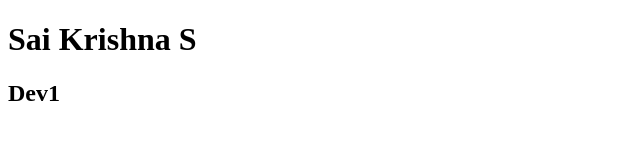
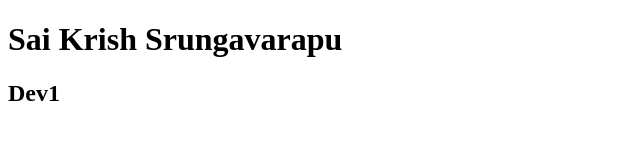
Before and after one commit to saikrishs/webDevelopmentCourse, a plain HTML site: page index.html in a window 1280 px wide. Shown: the whole page, without its empty margins (0-640 px from the left). Drawn offline with Linux system fonts and the light colour scheme.

Commit message:
Updating homepage with new features by dev1

```diff
--- a/index.html
+++ b/index.html
@@ -6,7 +6,7 @@
     <title>Testing</title>
 </head>
 <body>
-    <h1>Sai Krishna S</h1>
+    <h1>Sai Krish Srungavarapu</h1>
     <h2>Dev1</h2>
 </body>
 </html>
```
